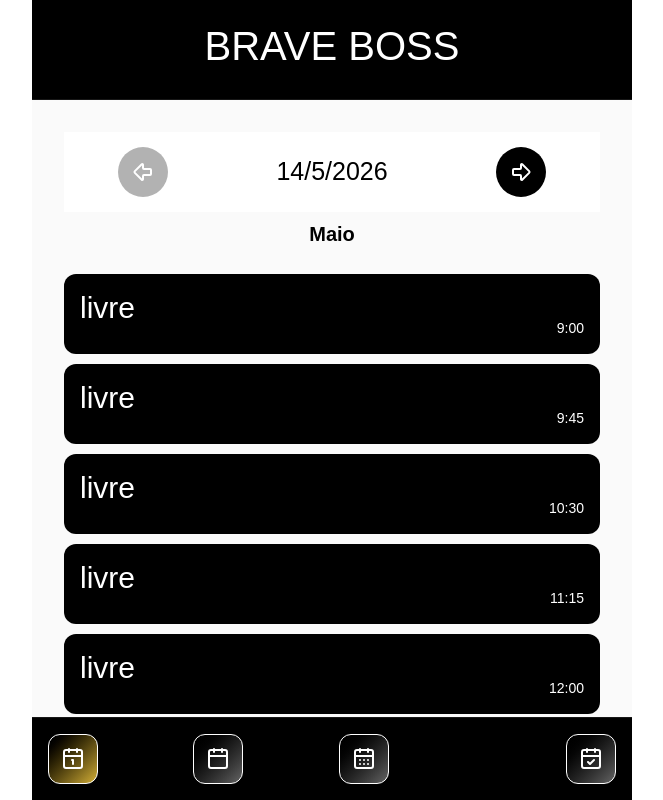
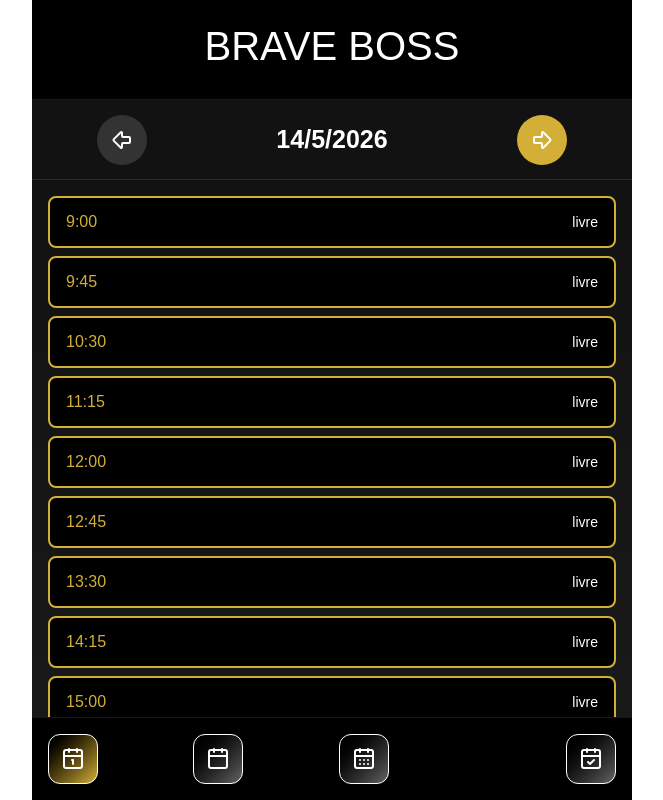
Before and after one commit to PauloMiguelVIdal/barberCallendar, a Next.js app: page / in a window 1280 px wide. Shown: the whole page, without its empty margins (308-971 px from the left). Built offline with nearby package versions, Linux system fonts and the light colour scheme.

Commit message:
ajustado estética callendar

```diff
--- a/app/components/Callendar.tsx
+++ b/app/components/Callendar.tsx
@@ -1,4 +1,3 @@
-
 'use client'
 
 import {
@@ -86,6 +85,21 @@ export default function Callendar() {
 
   const anoVisualizado =
     dataVisualizada.getFullYear()
+
+
+  // =========================================================
+  // DIAS DA SEMANA
+  // =========================================================
+
+  const diasSemana = [
+    'Dom',
+    'Seg',
+    'Ter',
+    'Qua',
+    'Qui',
+    'Sex',
+    'Sáb'
+  ]
 
 
   // =========================================================
@@ -443,8 +457,25 @@ export default function Callendar() {
     <div className="
       w-full
       h-full
+      bg-[#121212]
+      text-[#E0E0E0]
     ">
 
+      {/* =====================================================
+          MÊS
+      ====================================================== */}
+
+      {/* <div className="
+        text-center
+        text-[#E0E0E0]
+        font-bold
+        text-xl
+        mt-2
+      ">
+
+        {meses[mesVisualizado]}
+
+      </div> */}
 
       {/* =====================================================
           CABEÇALHO
@@ -453,10 +484,12 @@ export default function Callendar() {
       <div className="
         w-full
         h-[80px]
-        bg-white
+        bg-[#121212]
         flex
         items-center
         justify-around
+        border-b
+        border-[#2A2A2A]
       ">
 
 
@@ -489,9 +522,9 @@ export default function Callendar() {
               dataVisualizada.getTime() ===
               hoje.getTime()
 
-                ? 'bg-black/30 cursor-not-allowed'
+                ? 'bg-[#333333] cursor-not-allowed'
 
-                : 'bg-black'
+                : 'bg-[#D3AF37] hover:bg-[#C4A032]'
             }
           `}
 
@@ -510,8 +543,9 @@ export default function Callendar() {
 
         <h1 className="
           text-[25px]
-          text-black
+          text-[#FFFFFF]
           text-center
+          font-bold
         ">
 
           {diaVisualizado}/
@@ -535,10 +569,11 @@ export default function Callendar() {
             flex
             w-[50px]
             h-[50px]
-            bg-black
+            bg-[#D3AF37]
             rounded-full
             items-center
             justify-center
+            hover:bg-[#C4A032]
           "
 
         >
@@ -553,21 +588,27 @@ export default function Callendar() {
       </div>
 
 
+
+
       {/* =====================================================
-          MÊS
+          DIAS DA SEMANA
       ====================================================== */}
 
       <div className="
-        text-center
-        text-black
-        font-bold
-        text-xl
-        mt-2
+        flex
+        justify-around
+        px-4
+        mt-4
+        text-[#A0A0A0]
+        text-sm
       ">
 
-        {meses[mesVisualizado]}
+      </div>
 
-      </div>
+
+      {/* =====================================================
+          OPÇÃO (LEGENDA)
+      ====================================================== */}
 
 
       {/* =====================================================
@@ -578,7 +619,10 @@ export default function Callendar() {
         flex
         items-center
         flex-col
-        mt-4
+        mt-0
+        gap-2
+        px-4
+       bg-gradient-to-b from-[#121212] to-[#1E1E1E]
       ">
 
 
@@ -612,27 +656,20 @@ export default function Callendar() {
 
             return (
 
-              <Horario
+              <div
+                key={horario.hora}
+                className="w-full"
+              >
 
-                key={
-                  horario.hora
-                }
+                <button
 
-                horario={
-                  horarioComEstado
-                }
-
-                onSelecionar={(
-                  horarioClicado
-                ) => {
+                  onClick={() => {
 
                     // =================================================
                     // IMPEDIR HORÁRIO OCUPADO
                     // =================================================
 
-                  if (
-                    horarioClicado.ocupado
-                  ) {
+                    if (ocupado) {
 
                       return
 
@@ -644,7 +681,7 @@ export default function Callendar() {
                     // =================================================
 
                     selecionarHorario(
-                    horarioClicado.hora
+                      horario.hora
                     )
 
 
@@ -658,7 +695,36 @@ export default function Callendar() {
 
                   }}
 
-              />
+                  className={`
+                    w-full
+                    py-3
+                    px-4
+                    rounded-lg
+                    text-left
+                    transition-colors
+                    border-2
+                    ${
+                      ocupado
+                        ? 'bg-[#333333] text-[#757575] border-[#333333] cursor-not-allowed'
+                        : 'bg-[#000000] text-[#D3AF37] border-[#D3AF37] hover:bg-[#2A2A2A]'
+                    }
+                  `}
+
+                >
+
+                  <div className="flex justify-between items-center">
+                    <span className={ocupado ? '' : 'text-[#D3AF37]'}>{horario.hora}</span>
+                    <span className={`
+                      text-sm
+                      ${ocupado ? 'text-[#757575]' : 'text-[#FFFFFF]'}
+                    `}>
+                      {ocupado ? 'ocupado' : 'livre'}
+                    </span>
+                  </div>
+
+                </button>
+
+              </div>
 
             )
 
--- a/app/page.tsx
+++ b/app/page.tsx
@@ -66,7 +66,7 @@ function HomeContent() {
           CONTEÚDO
       ================================================= */}
 
-      <main className="flex-1 overflow-y-auto p-8 w-full">
+      <main className="flex-1 overflow-y-auto p-0 w-full">
 
         {interfaceView === 'day' && (
           <Callendar />
```
Lines whose indentation alone changed are shown as unchanged.
